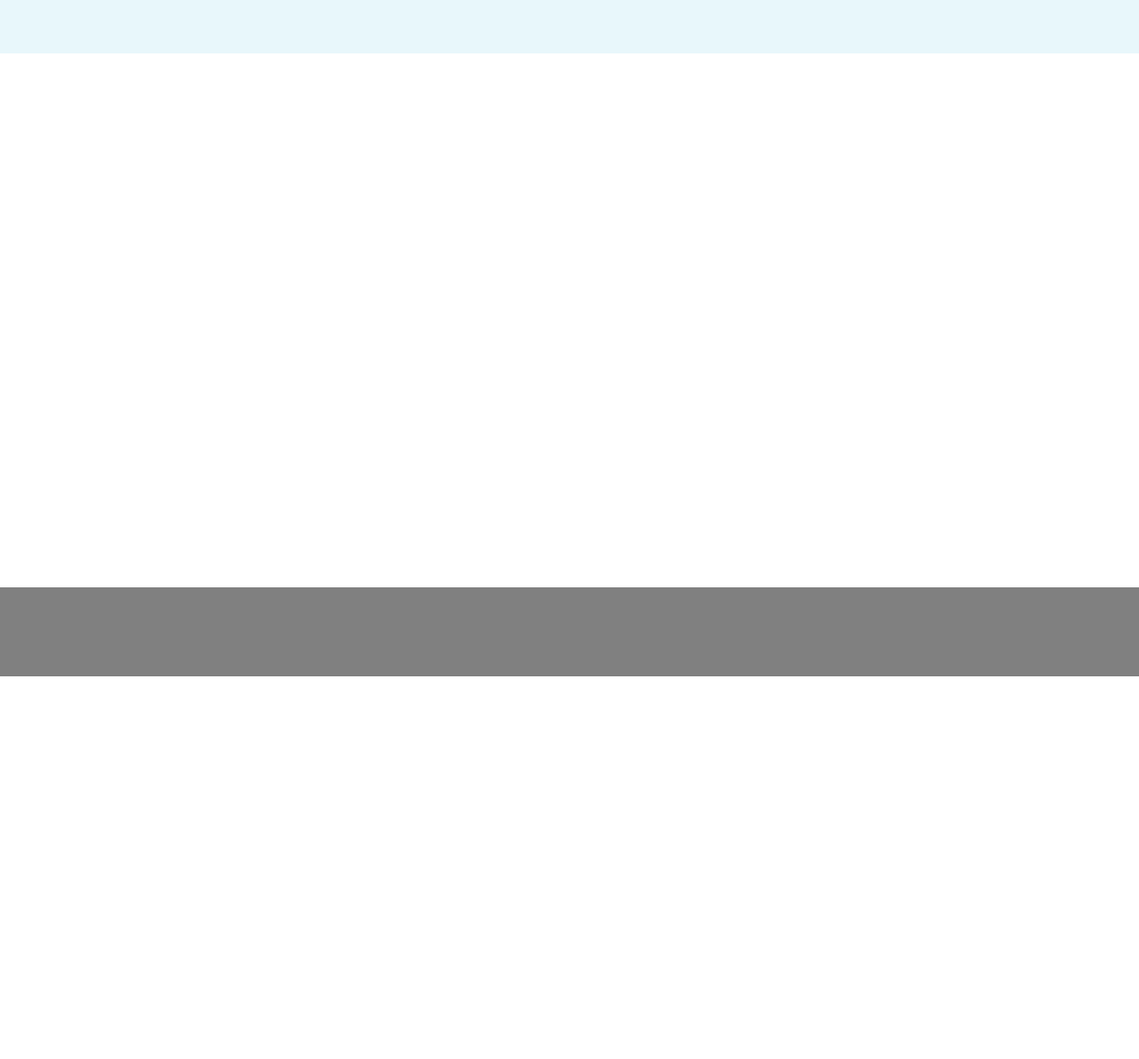
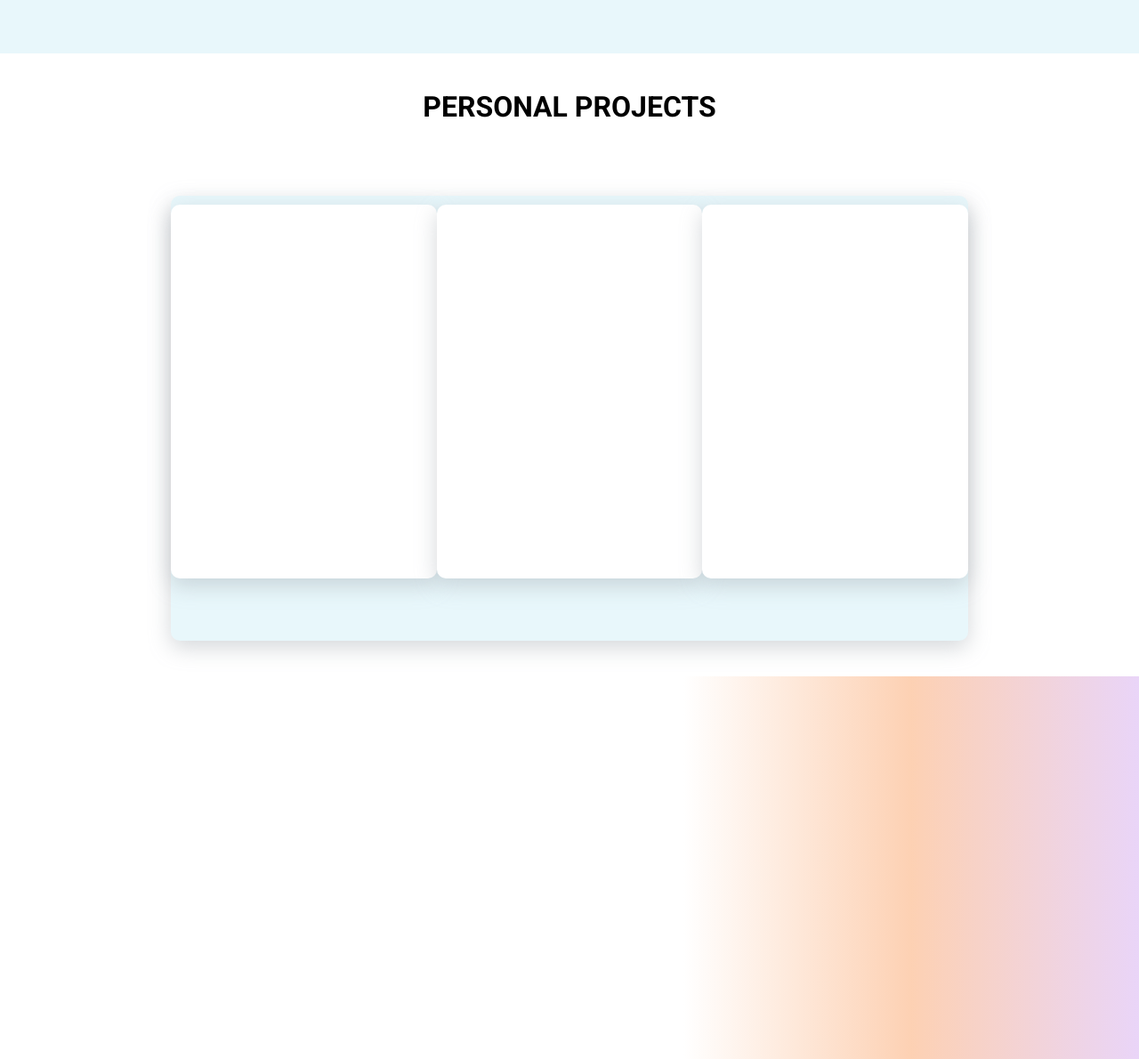
Before and after one commit to colbybeach/colbybeach.github.io, a React (Create React App) app in the folder React Overhaul/Client/: page / in a window 1280 px wide. Shown: the part 2340-3530 px from the top of the page at 89% size. Before the commit the page ends 3100 px from the top, so only its background shows below. Built offline with nearby package versions, Linux system fonts and the light colour scheme.

Commit message:
Continued to implement features / sections

```diff
--- a/React Overhaul/Client/src/App.js
+++ b/React Overhaul/Client/src/App.js
@@ -4,6 +4,8 @@ import MainBanner from './Components/Sections/MainBanner/MainBanner';
 import Section from './Components/Section';
 import ProjectPreviewBanner from './Components/Sections/ProjectPreviewBanner/ProjectPreviewBanner';
 import SkillsSection from './Components/Sections/SkillsSection/SkillsSection';
+import GithubSection from './Components/Sections/GithubSection/GithubSection';
+import ProjectSection from './Components/Sections/ProjectSection/ProjectSection';
 
 function App() {
   return (
@@ -15,19 +17,21 @@ function App() {
         </>
       }/>
        <Section height={'300px'} background={'white'} content= {
-        <>
           <ProjectPreviewBanner />
-        </>
       }/>
 
       <Section height={'700px'} background={'white'} id={"skills"} content= {
-        <>
           <SkillsSection />
-        </>
       }/>
       <Section height={'800px'} background={'var(--main-bg-color-1)'} id={"experience"} content= {
         <>
         </>
+      }/>
+      <Section height={'700px'} background={'white'} content= {
+          <ProjectSection/>
+      }/>
+      <Section height={'600px'} background={'white'} content= {
+          <GithubSection />
       }/>
       <Section height={'600px'} background={'white'} id={"contact"} content= {
         <>
--- /dev/null
+++ b/React Overhaul/Client/src/Components/ProjectCard/ProjectCard.jsx
@@ -0,0 +1,16 @@
+import React from 'react'
+import styles from './projectcard.module.css'
+
+export default function ProjectCard( {image, title, description, languages} ) {
+
+    return (
+
+
+        <div className={styles.mainContainer}>
+        </div>
+
+
+    )
+
+
+}
--- /dev/null
+++ b/React Overhaul/Client/src/Components/ProjectCard/projectcard.module.css
@@ -0,0 +1,14 @@
+.mainContainer{
+    width: 380px;
+    height: 420px;
+    box-shadow: var(--box-shadow-1);
+    border-radius: 10px;
+    transition: 0.3s;
+    margin-top: 10px;
+    background-color: white;
+}
+
+.mainContainer:hover{
+    box-shadow: var(--box-shadow-2);
+    transition: 0.3s;
+}
--- /dev/null
+++ b/React Overhaul/Client/src/Components/Sections/ExperienceSection/experiencesection.module.css
@@ -0,0 +1,6 @@
+.mainBannerContainer{
+    display: flex;
+    justify-content: space-between;
+    height: 100%;
+    width: 100%;
+}
--- /dev/null
+++ b/React Overhaul/Client/src/Components/Sections/GithubSection/GithubSection.jsx
@@ -0,0 +1,11 @@
+import React from 'react'
+import styles from './githubsection.module.css'
+
+export default function GithubSection() {
+    return (
+        <div className={styles.mainBannerContainer}>
+            <div style={{width: '60%'}}></div>
+            <div className={styles.gradientHalf}></div>
+        </div>
+    )
+}
--- /dev/null
+++ b/React Overhaul/Client/src/Components/Sections/GithubSection/githubsection.module.css
@@ -0,0 +1,11 @@
+.mainBannerContainer{
+    display: flex;
+    justify-content: space-between;
+    height: 100%;
+    width: 100%;
+}
+
+.gradientHalf{
+    width: 40%;
+    background: linear-gradient(to left, rgb(212, 171, 241,0.5) , rgb(248, 102, 4,0.3), white);
+}
--- /dev/null
+++ b/React Overhaul/Client/src/Components/Sections/ProjectSection/ProjectSection.jsx
@@ -0,0 +1,22 @@
+import React from 'react'
+import ProjectCard from '../../ProjectCard/ProjectCard'
+import styles from './projectsection.module.css'
+
+export default function ProjectSection() {
+    return (
+        <div className={styles.mainBannerContainer}>
+
+            <h1 className={styles.header}>Personal Projects</h1>
+
+            <div className={styles.projectRow}>
+
+
+                <ProjectCard />
+                <ProjectCard />
+                <ProjectCard />
+
+            </div>
+
+        </div>
+    )
+}
--- /dev/null
+++ b/React Overhaul/Client/src/Components/Sections/ProjectSection/projectsection.module.css
@@ -0,0 +1,22 @@
+.mainBannerContainer{
+    display: flex;
+    flex-direction: column;
+    align-items: center;
+    justify-content: space-around;
+    height: 100%;
+    width: 100%;
+}
+.header{
+    text-transform: uppercase;
+}
+.projectRow{
+    width: 70%;
+    height: 500px;
+    display: flex;
+    flex-direction: row;
+    justify-content: space-around;
+    border-radius: 10px;
+    box-shadow: var(--box-shadow-1);
+    background-color: var(--main-bg-color-1);
+
+}
--- a/React Overhaul/Client/src/Components/SkillOption/SkillOption.jsx
+++ b/React Overhaul/Client/src/Components/SkillOption/SkillOption.jsx
@@ -10,8 +10,8 @@ export default function SkillOption({active, onClick, image, title, desc}) {
 
         if(active == 0) styles.marginBottom = '22.95%'
         if(active == 1) styles.marginBottom = '7.7%'
-        if(active == 2) styles.marginBottom = '-7.6%'
-        if(active == 3) styles.marginBottom = '-22.9%'
+        if(active == 2) styles.marginBottom = '-7.8%'
+        if(active == 3) styles.marginBottom = '-23%'
 
         return styles
     }
--- a/React Overhaul/Client/src/Components/SkillOption/skilloption.module.css
+++ b/React Overhaul/Client/src/Components/SkillOption/skilloption.module.css
@@ -6,6 +6,7 @@
     margin: 10px;
     transition: 0.3s;
     z-index: 3;
+    cursor: pointer;
 }
 
 .secondaryContainer:hover{
@@ -15,7 +16,7 @@
 .gradient{
     height: 140px;
     width: 420px;
-    background-image: linear-gradient(to left, rgb(212, 171, 241,0.5) , rgb(248, 102, 4,0.5));
+    background-image: linear-gradient(to left, rgb(212, 171, 241,0.3) , rgb(248, 102, 4,0.2));
     position: absolute;
     bottom: 1;
     margin-bottom: 23%;
--- a/React Overhaul/Client/src/Components/SkillShowcaseContainer/SkillShowcaseContainer.jsx
+++ b/React Overhaul/Client/src/Components/SkillShowcaseContainer/SkillShowcaseContainer.jsx
@@ -12,11 +12,12 @@ export default function SkillShowcaseContainer() {
 
             <h2 className={styles.head}>Skills I Have Knowledege In</h2>
             <div className={styles.skillRow}></div>
+
             <h2 className={styles.head}>Skills I Am Proficient In</h2>
             <div className={styles.skillRow}></div>
+
             <h2 className={styles.head}>Skills I Can Lead/Teach In</h2>
             <div className={styles.skillRow}></div>
-
 
         </Card>
 
```
Also changed, not shown: React Overhaul/Client/src/Components/Sections/ExperienceSection/ExperienceSection.jsx (added, +10 -0 lines).
